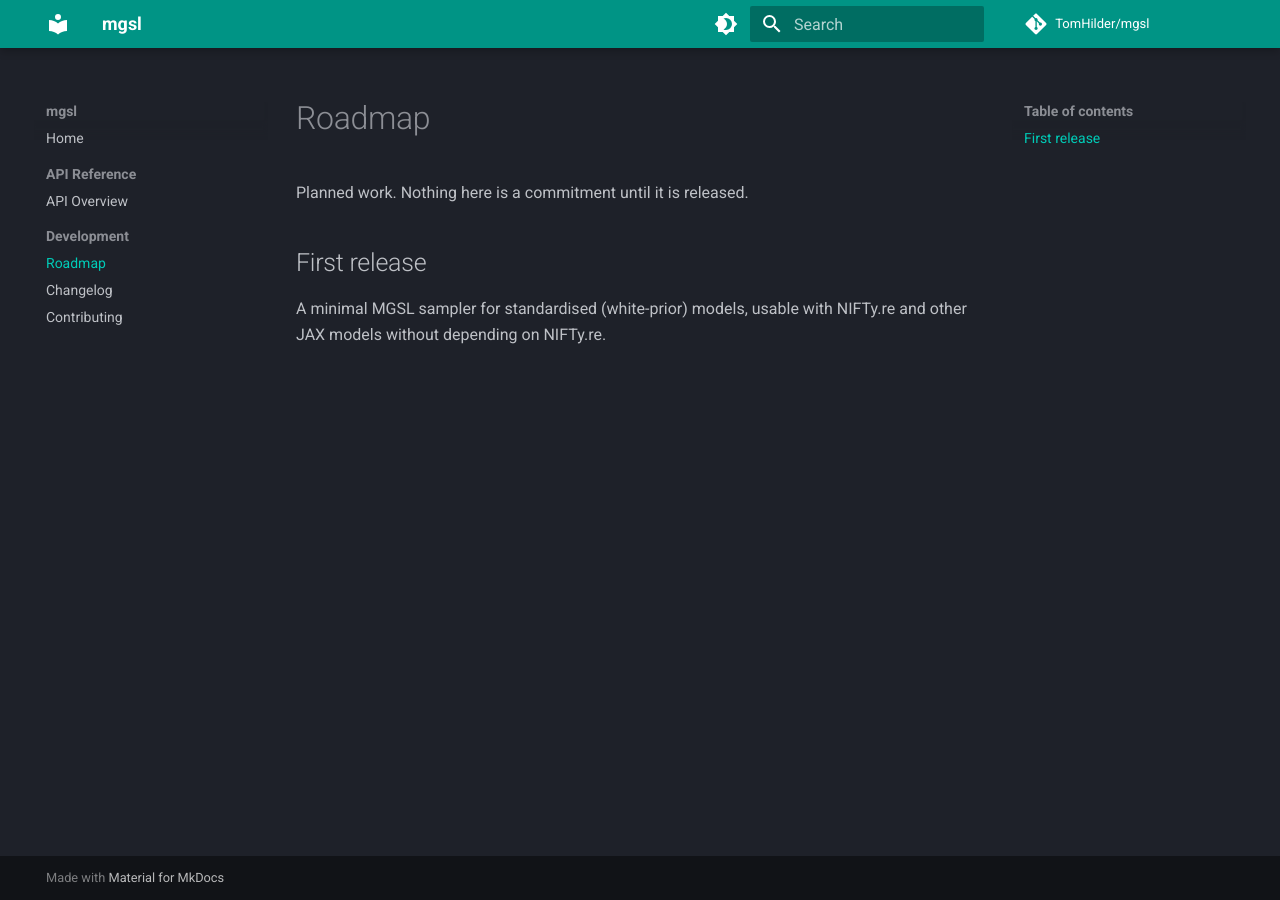
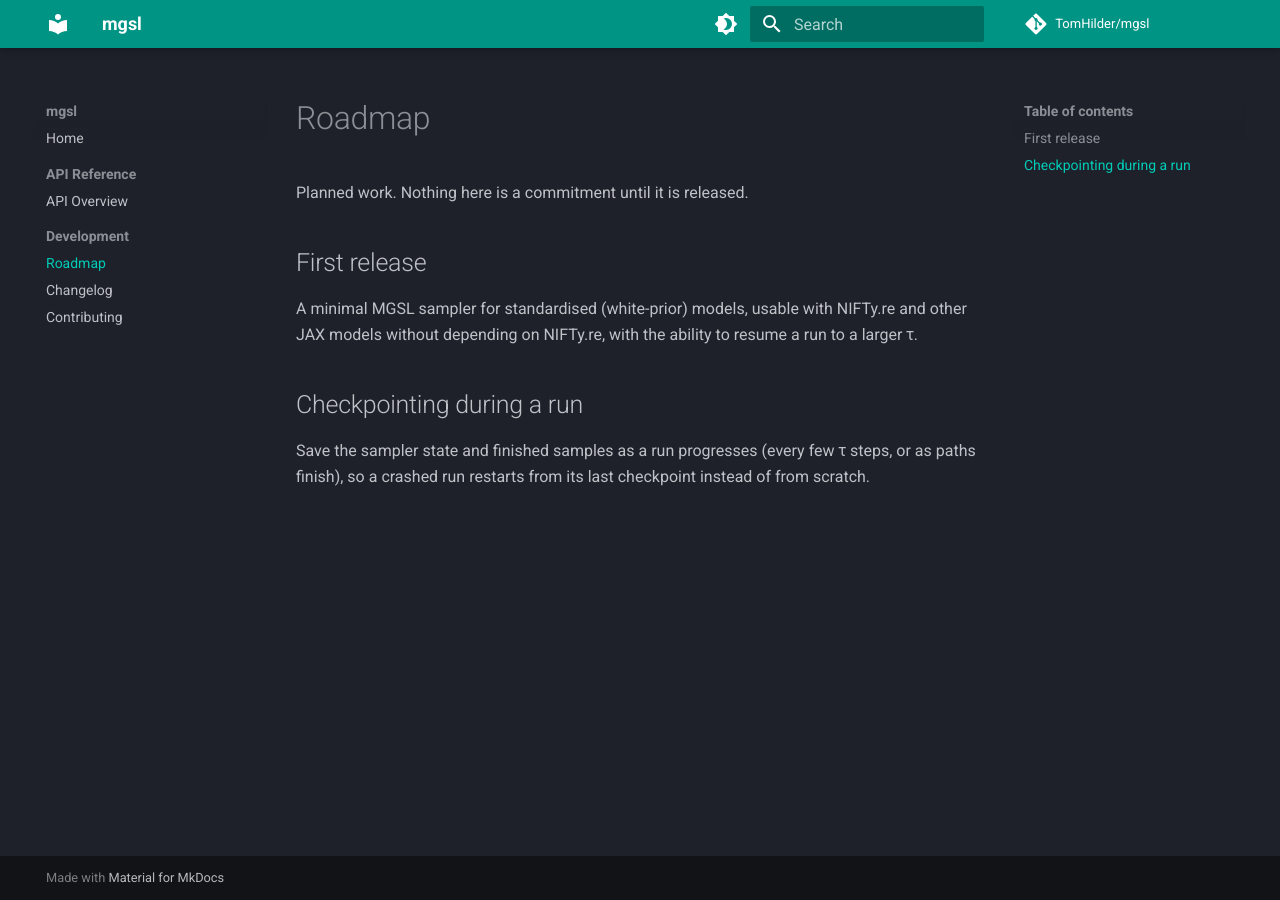
Before and after one commit to TomHilder/mgsl, an MkDocs documentation site: the page built from docs/roadmap.md, in a window 1280 px wide. Built offline with MkDocs 1.6.1 and Material for MkDocs 9.7.7, drawn with Linux system fonts in a browser that asks for light colours; comment, search, counter and statistics services are not loaded.

Commit message:
Roadmap: resume in the first release, checkpointing after
Co-Authored-By: Claude Opus 5.5 <noreply@anthropic.com>

```diff
--- a/docs/roadmap.md
+++ b/docs/roadmap.md
@@ -5,4 +5,9 @@ Planned work. Nothing here is a commitment until it is released.
 ## First release
 
 A minimal MGSL sampler for standardised (white-prior) models, usable with NIFTy.re and other
-JAX models without depending on NIFTy.re.
+JAX models without depending on NIFTy.re, with the ability to resume a run to a larger τ.
+
+## Checkpointing during a run
+
+Save the sampler state and finished samples as a run progresses (every few τ steps, or as paths
+finish), so a crashed run restarts from its last checkpoint instead of from scratch.
```
